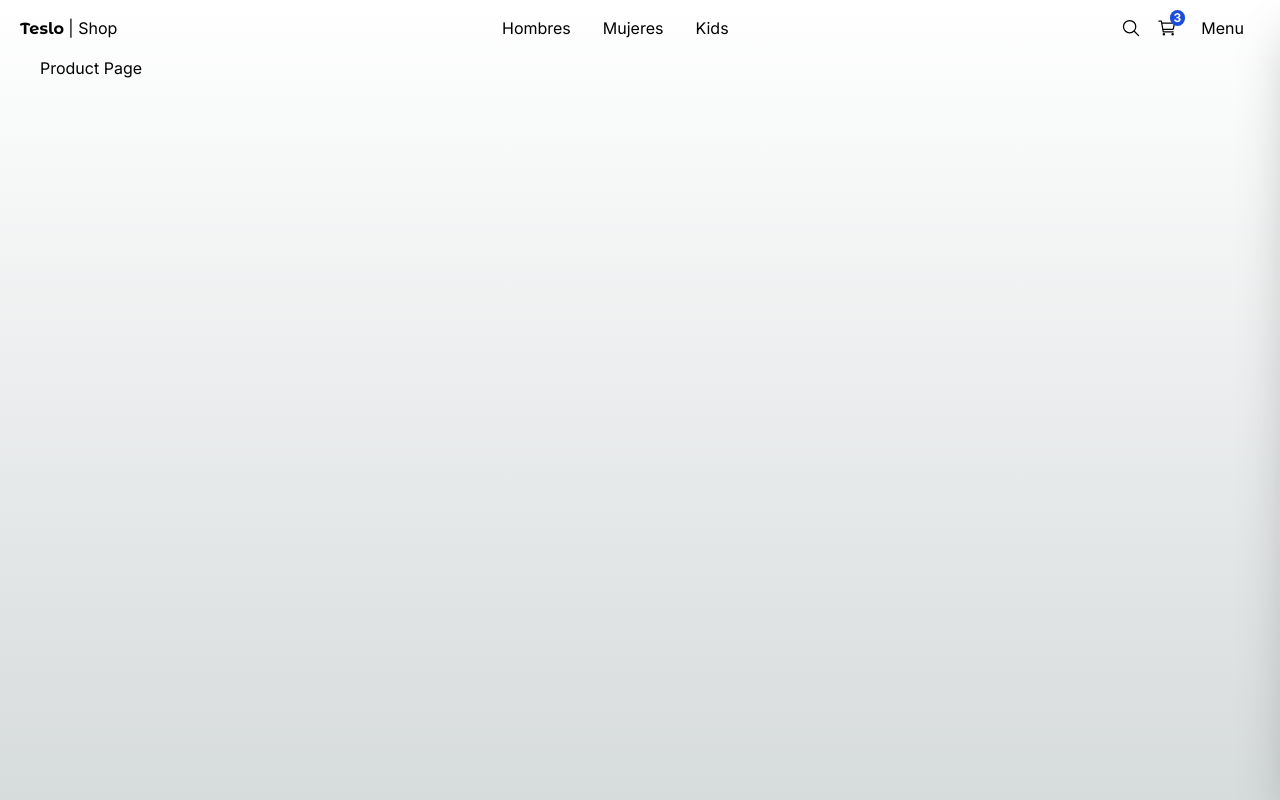
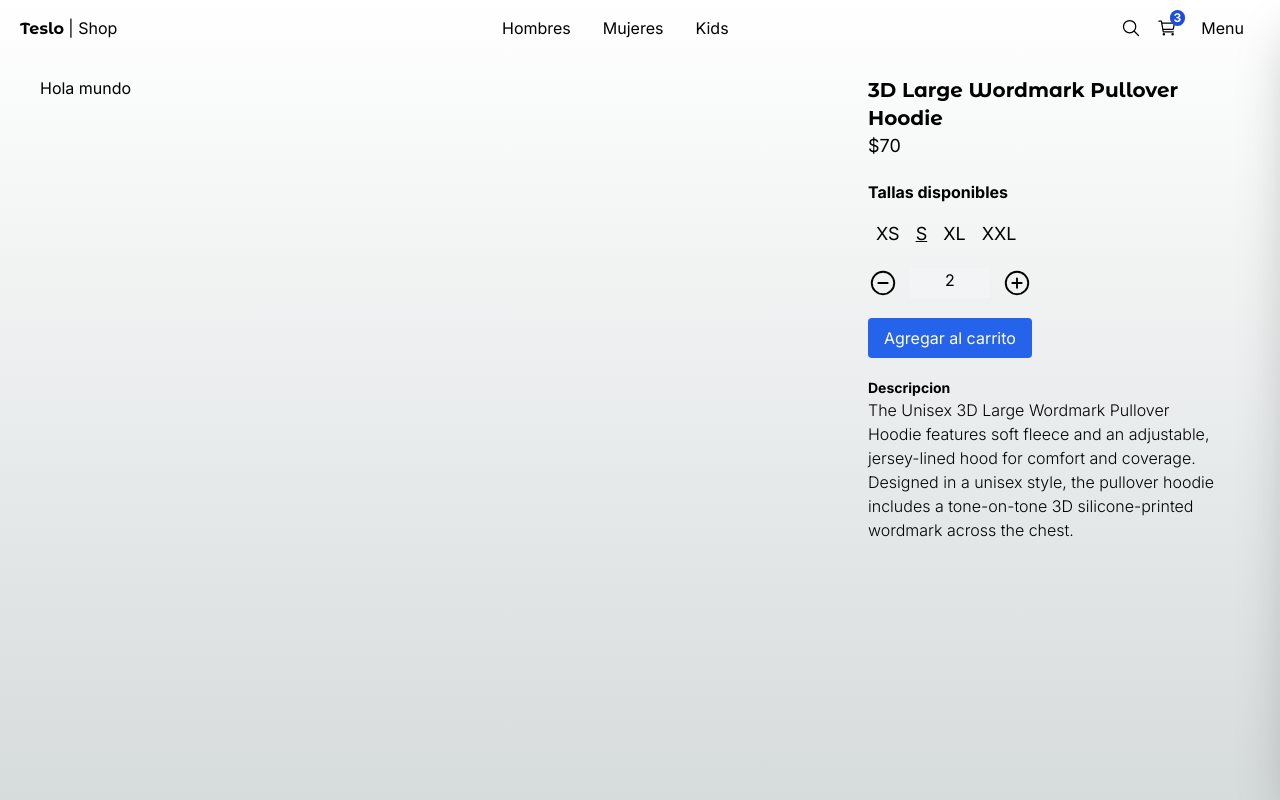
Before and after one commit to HiramSnake/teslo-shop, a Next.js app: page /product/3d_large_wordmark_pullover_hoodie in a window 1280 px wide. Built offline with nearby package versions, Linux system fonts and the light colour scheme.

Commit message:
creating details of products

```diff
--- a/package.json
+++ b/package.json
@@ -14,6 +14,7 @@
     "react": "^18",
     "react-dom": "^18",
     "react-icons": "^5.0.1",
+    "swiper": "^11.1.1",
     "zustand": "^4.5.2"
   },
   "devDependencies": {
--- a/src/app/(shop)/category/[id]/page.tsx
+++ b/src/app/(shop)/category/[id]/page.tsx
@@ -1,27 +1,44 @@
+import { ProductGrid, Title } from "@/components";
+import { Category } from "@/interfaces";
+import { initialData } from "@/seed/seed";
 import { notFound } from "next/navigation";
+
+const seedProducts= initialData.products
 
 interface Props {
     params:{
-        id:string
+        id:Category
     }
 }
 
 export default function ({params}:Props) {
+
+    const labels:Record<Category,string>={
+        'men':'para Hombres',
+        'women':'para Mujeres',
+        'kid':'para Ninos',
+        'unisex':'para todos'
+    }
 
 
     console.log(params);
 
 
     const {id}=params
+    const products = seedProducts.filter(product => product.gender === id)
 
-    if (id ==='kids') {
-        notFound()
+    // if (id ==='kids') {
+    //     notFound()
 
-    }
+    // }
+
+
     return (
-        <div>
-            <h1>Category Page {id}</h1>
-        </div>
+       <>
+       <Title title={ `Articulos de ${labels[id]}`} subtitle="Todos los productos" className="mb-2" />
+
+       <ProductGrid products={products} />
+       </>
 
     );
 }
--- a/src/app/(shop)/product/[slug]/page.tsx
+++ b/src/app/(shop)/product/[slug]/page.tsx
@@ -1,9 +1,53 @@
+import { QuantitySelector, SizeSelector } from "@/components";
+import { titleFont } from "@/config/fonts";
+import { initialData } from "@/seed/seed";
+import { notFound } from "next/navigation";
 
 
-export default function () {
+interface Props{
+    params:{
+        slug:string
+    }
+}
+
+export default function ({params:{slug}}:Props) {
+
+    const product= initialData.products.find(product => product.slug === slug)
+
+    if (!product){
+        notFound()
+    }
     return (
-        <div>
-            <h1>Product Page</h1>
+        <div className="mt-5 mb-20 grid grid-cols-1 md:grid-cols-3 gap-3">
+
+            {/* slideshow */}
+            <div className="col-span-1 md:col-span-2">
+                <h1>Hola mundo</h1>
+
+            </div>
+
+            {/* detalles */}
+            <div className="col-span-1 px-5">
+                <h1 className={`${titleFont.className} antialiased font-bold text-xl`} >{product.title}</h1>
+
+                <p className="text-lg mb-5" >${product.price}</p>
+
+                {/* selectorde tallas */}
+                <SizeSelector selectedSize={product.sizes[1] } availableSize={product.sizes}/>
+
+                {/* selector de cantidad */}
+                <QuantitySelector quantity={2}  />
+
+                {/* Button */}
+                <button className="btn-primary my-5" >Agregar al carrito</button>
+
+                {/* descripcion */}
+                <h3 className="font-bold text-sm ">Descripcion</h3>
+                <p className="font-light">
+                    {product.description}
+                </p>
+            </div>
+
         </div>
 
     );
--- /dev/null
+++ b/src/app/(shop)/product/not-found.tsx
@@ -0,0 +1,13 @@
+import { PageNotFound } from "@/components";
+
+
+
+
+
+export default function () {
+
+
+    return (
+        <PageNotFound/>
+    );
+}
--- a/src/components/index.ts
+++ b/src/components/index.ts
@@ -5,3 +5,6 @@
 export * from './products/product-grid/ProductGrid'
 export * from './products/product-grid/ProductGridItem'
 export * from './ui/sidebar/Sidebar'
+export * from './product/size-selector/SizeSelector'
+
+export * from './product/quantity-selector/QuantitySelector'
--- /dev/null
+++ b/src/components/product/quantity-selector/QuantitySelector.tsx
@@ -0,0 +1,35 @@
+'use client'
+import { useState } from "react"
+import { IoAddCircleOutline, IoRemoveCircleOutline } from "react-icons/io5"
+
+
+interface Props{
+    quantity:number
+}
+
+export const QuantitySelector = ({quantity}:Props) => {
+
+    const [count, setcount] = useState(quantity)
+
+    const onQuantityChanged = (value:number )=>{
+        if(count +value<1) return;
+
+        setcount(count+value)
+    }
+
+
+  return (
+    <div className="flex">
+        <button onClick={()=> onQuantityChanged(-1)}>
+            <IoRemoveCircleOutline size={30} />
+        </button>
+
+        <span className="w-20 mx-3 px-5 bg-gray-100 text-center">{count}</span>
+
+        <button onClick={()=> onQuantityChanged(+1)}>
+            <IoAddCircleOutline size={30} />
+        </button>
+
+    </div>
+  )
+}
--- /dev/null
+++ b/src/components/product/size-selector/SizeSelector.tsx
@@ -0,0 +1,34 @@
+import { Size } from '@/interfaces'
+import clsx from 'clsx'
+import React from 'react'
+
+
+interface Props{
+    selectedSize:Size
+    availableSize:Size[]
+}
+
+export const SizeSelector = ({selectedSize,availableSize}:Props) => {
+  return (
+    <div className='my-5'>
+        <h3 className='font-bold mb-4' >Tallas disponibles</h3>
+
+        <div className='flex'>
+            {
+                availableSize.map(size =>(
+                    <button key={size} className={
+                        clsx(
+                            'mx-2 hover:underline text-lg',
+                            {
+                                'underline':size === selectedSize
+                            }
+                        )
+                    } >{size}</button>
+                ))
+            }
+
+        </div>
+
+    </div>
+  )
+}
--- a/src/components/ui/top-menu/TopMenu.tsx
+++ b/src/components/ui/top-menu/TopMenu.tsx
@@ -25,7 +25,7 @@
     <div className="hidden sm:block">
         <Link className="m-2 p-2 rounded-md transition-all hover:bg-gray-100" href="/category/men">Hombres</Link>
         <Link className="m-2 p-2 rounded-md transition-all hover:bg-gray-100" href="/category/women">Mujeres</Link>
-        <Link className="m-2 p-2 rounded-md transition-all hover:bg-gray-100" href="/category/kids">Kids</Link>
+        <Link className="m-2 p-2 rounded-md transition-all hover:bg-gray-100" href="/category/kid">Kids</Link>
     </div>
 
     {/* {SearchParamsContext, cart,Menu} */}
```
Also changed, not shown: src/interfaces/product.interface.ts (+6 -5 lines), 1 other file (tests, documents, lock files or other folders).
